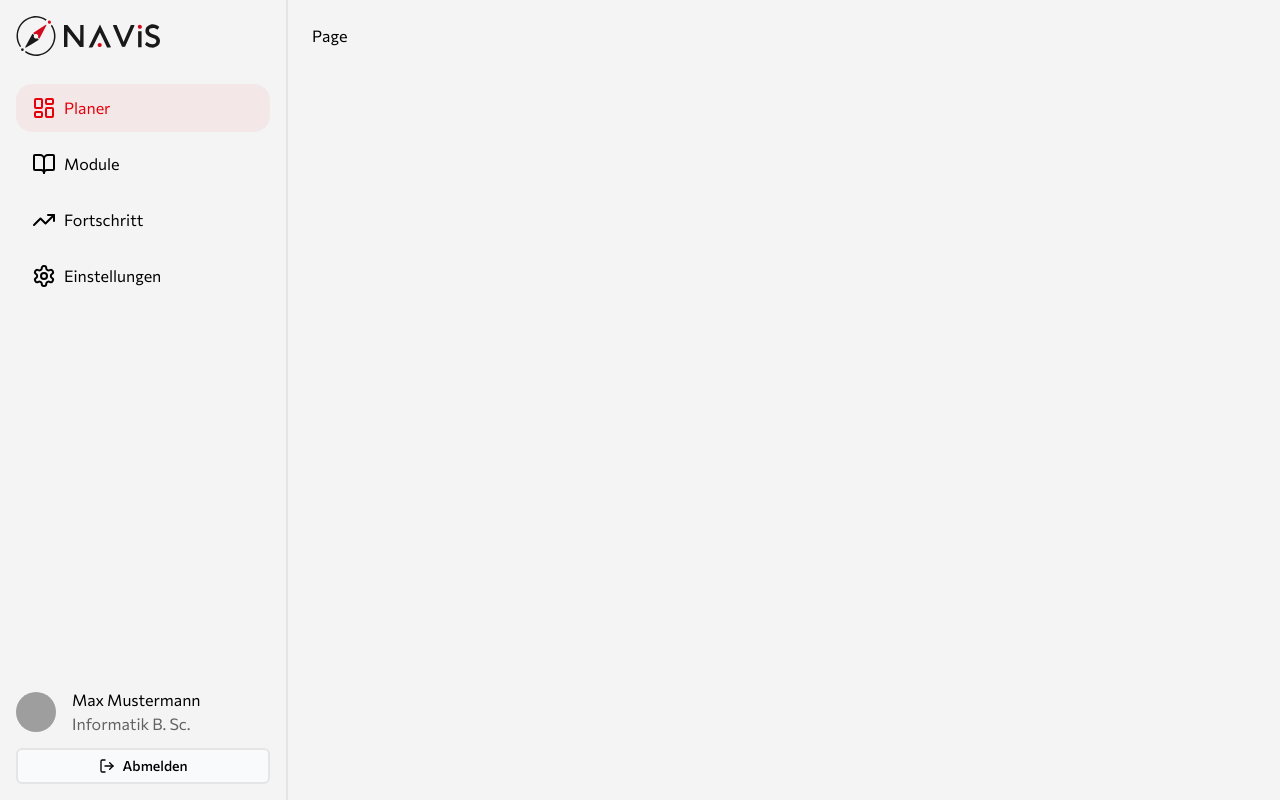
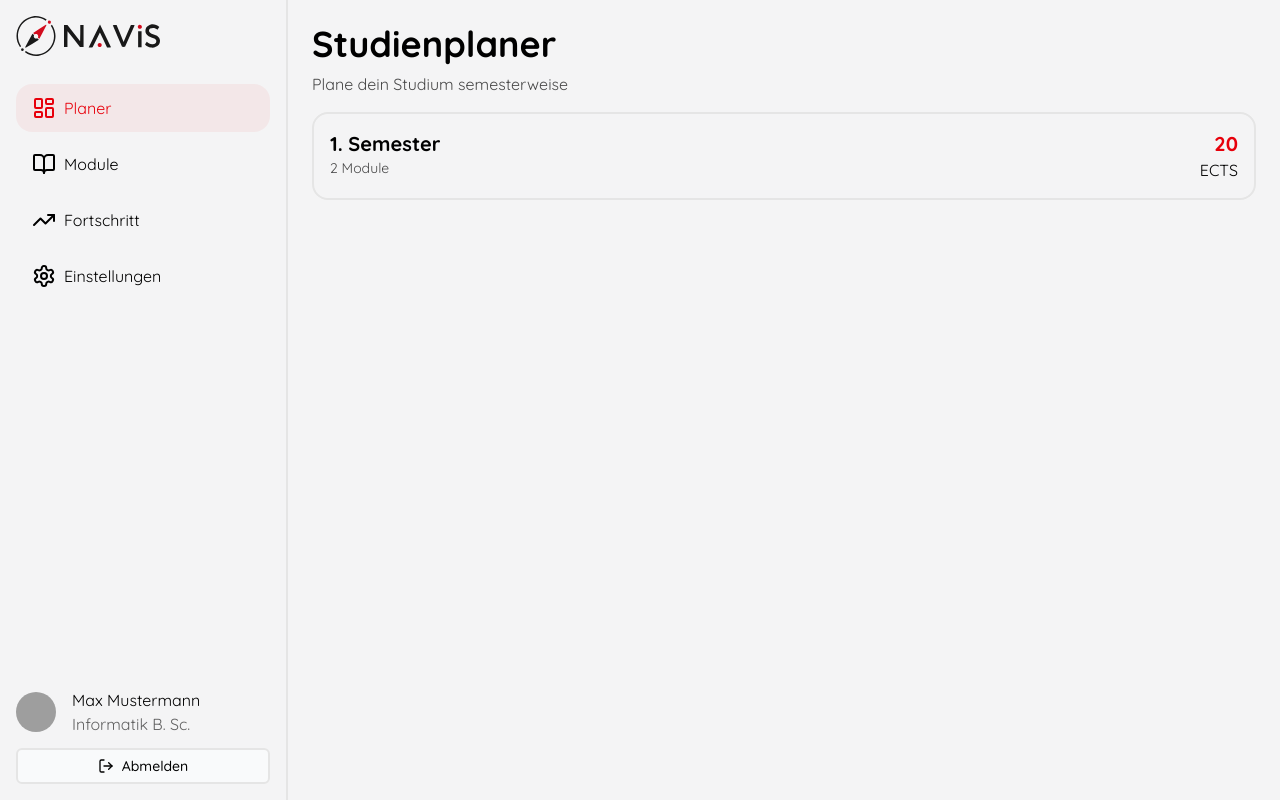
Before and after one commit to TuBerlin-Projekt-Medienerstellung/StudiKompass, a Next.js app: page /protected/planner in a window 1280 px wide. Built offline with nearby package versions, Linux system fonts and the light colour scheme; no server answers; grey boxes are pictures that could not be loaded.

Commit message:
qr code script and navbar fixes

```diff
--- a/app/globals.css
+++ b/app/globals.css
@@ -9,6 +9,8 @@
     --color-foreground: var(--foreground);
 
     --color-oxblood: #E7000B;
+    --color-dark-khaki: #2D3319;
+    --color-sandy-brown: #F29E4C;
 
     --color-card: hsl(var(--card));
     --color-card-foreground: hsl(var(--card-foreground));
--- a/app/layout.tsx
+++ b/app/layout.tsx
@@ -1,5 +1,5 @@
 import type {Metadata} from "next";
-import {Commissioner} from "next/font/google";
+import {Quicksand} from "next/font/google";
 import {ThemeProvider} from "next-themes";
 import "./globals.css";
 
@@ -13,8 +13,8 @@ export const metadata: Metadata = {
     description: "The fastest way to build apps with Next.js and Supabase",
 };
 
-const commissioner = Commissioner({
-    variable: "--font-commissioner",
+const quicksand = Quicksand({
+    variable: "--font-quicksand",
     display: "swap",
     subsets: ["latin"],
 });
@@ -26,7 +26,7 @@ export default function RootLayout({
 }>) {
     return (
         <html lang="en" suppressHydrationWarning>
-        <body className={`${commissioner.className} antialiased`}>
+        <body className={`${quicksand.className} antialiased`}>
         <ThemeProvider
             attribute="class"
             defaultTheme="system"
--- a/app/protected/planner/page.tsx
+++ b/app/protected/planner/page.tsx
@@ -1,8 +1,15 @@
 import React from 'react'
+import SemesterCard from "@/components/semester-card";
 
 const Page = () => {
     return (
-        <div>Page</div>
+        <section className="flex flex-col gap-4">
+            <div className="flex flex-col gap-2">
+                <h1 className="font-bold text-4xl">Studienplaner</h1>
+                <p className="opacity-70">Plane dein Studium semesterweise</p>
+            </div>
+            <SemesterCard/>
+        </section>
     )
 }
 export default Page
--- a/components/nav-bar.tsx
+++ b/components/nav-bar.tsx
@@ -16,7 +16,7 @@ const NavBar = () => {
 
     return (
         <nav
-            className={`overflow-hidden md:h-screen md:w-72 w-full px-4 p-4 flex flex-col md:border-r-2 fixed justify-between ${mobileOpen ? "h-screen bg-background" : "h-16"}`}>
+            className={`overflow-hidden md:h-screen md:w-72 w-full px-4 p-4 flex flex-col md:border-r-2 fixed justify-between z-50 ${mobileOpen ? "h-screen bg-background" : "h-16"}`}>
             <div className="flex flex-col gap-4 w-full">
                 <div className="w-full flex flex-row justify-between items-center pb-3 border-b-2 md:border-none">
                     <Link className="flex items-center gap-2" href="/planner">
--- /dev/null
+++ b/components/semester-card.tsx
@@ -0,0 +1,21 @@
+import React from 'react'
+
+const SemesterCard = () => {
+    return (
+        <div className="border-2 rounded-2xl p-4">
+            <header className="flex justify-between">
+                <div>
+                    <h2 className="font-bold text-xl">1. Semester
+                    </h2>
+                    <p className="opacity-70 text-sm">2 Module</p>
+                </div>
+                <div className="text-right">
+                    <h2 className="font-bold text-xl text-oxblood">20</h2>
+                    <p>ECTS</p>
+                </div>
+            </header>
+
+        </div>
+    )
+}
+export default SemesterCard
--- /dev/null
+++ b/dev-with-qr.mjs
@@ -0,0 +1,21 @@
+import {spawn} from "child_process";
+import qrcode from "qrcode-terminal";
+import os from "os";
+
+// Lokale IP holen
+const interfaces = os.networkInterfaces();
+let localIP = "localhost";
+for (const iface of Object.values(interfaces)) {
+    for (const alias of iface) {
+        if (alias.family === "IPv4" && !alias.internal) {
+            localIP = alias.address;
+        }
+    }
+}
+
+const url = `http://${localIP}:3000/protected/planner`;
+console.log(`\n🔗 Network: ${url}\n`);
+qrcode.generate(url, {small: true});
+
+// Next.js dev starten
+spawn("next", ["dev"], {stdio: "inherit", shell: true});
--- a/package.json
+++ b/package.json
@@ -1,7 +1,7 @@
 {
   "private": true,
   "scripts": {
-    "dev": "next dev",
+    "dev": "node dev-with-qr.mjs",
     "build": "next build",
     "start": "next start",
     "lint": "eslint ."
@@ -33,6 +33,7 @@
     "eslint": "^9",
     "eslint-config-next": "15.3.1",
     "postcss": "^8",
+    "qrcode-terminal": "^0.12.0",
     "tailwindcss": "^4.3.0",
     "tailwindcss-animate": "^1.0.7",
     "typescript": "^5"
```
Also changed, not shown: 1 other file (tests, documents, lock files or other folders).
